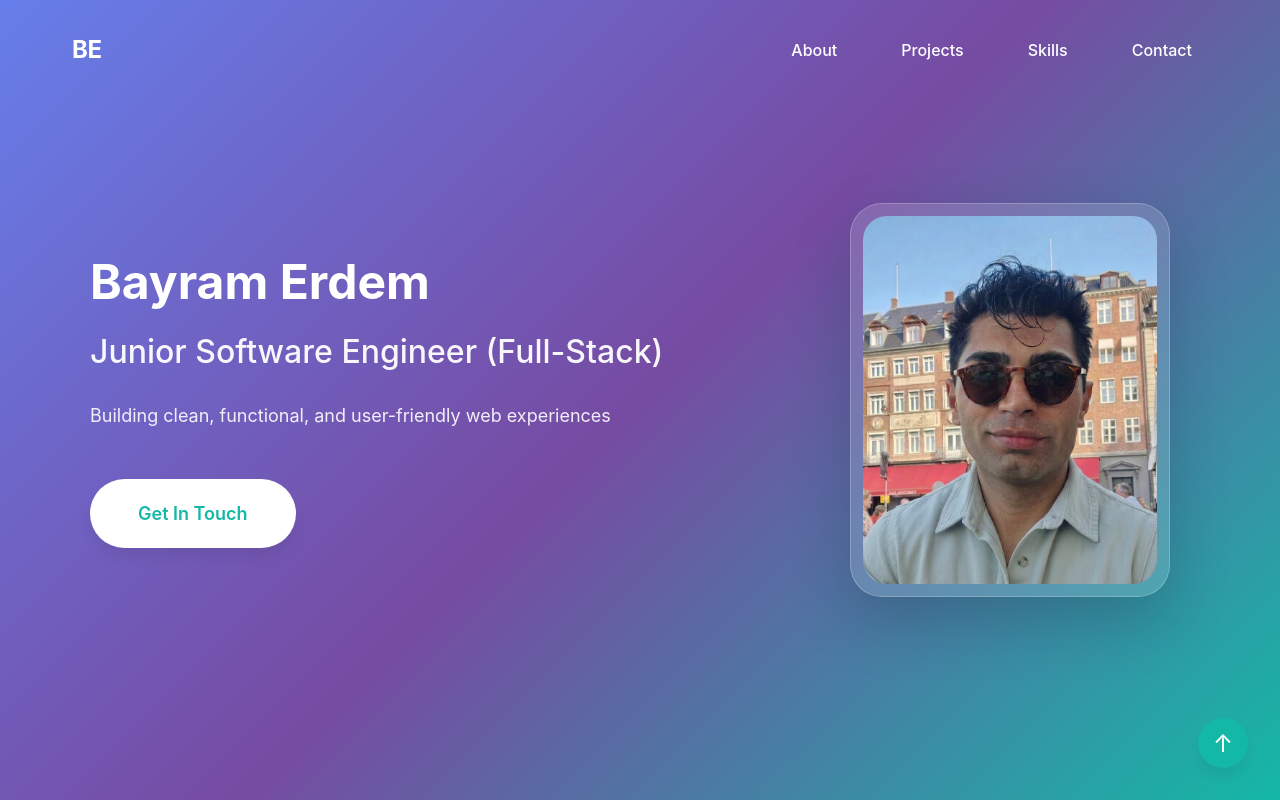
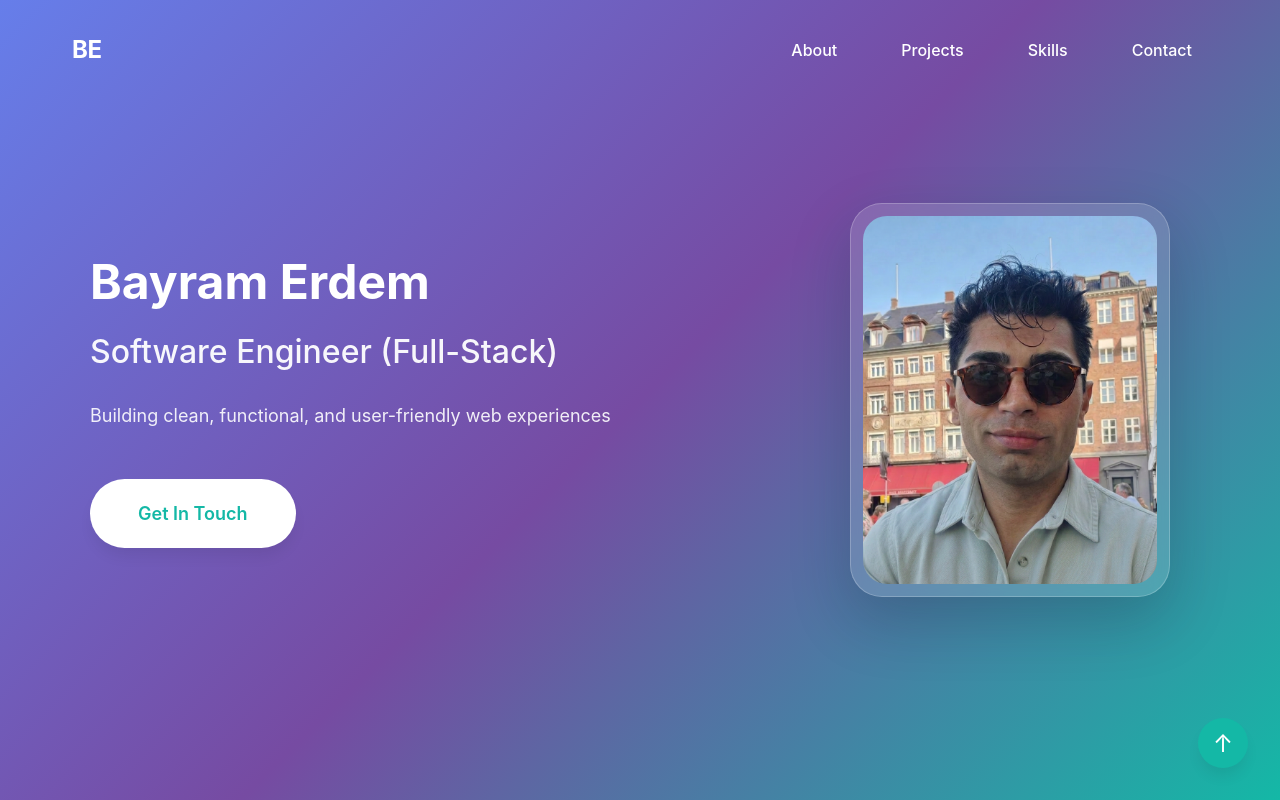
Before and after one commit to Bayram89/Portfolio, a React (Vite) app: page / in a window 1280 px wide. Shown: the top 800 px of the page. Built offline with nearby package versions, Linux system fonts and the light colour scheme.

Commit message:
update landing page name

```diff
--- a/src/components/hero/hero.jsx
+++ b/src/components/hero/hero.jsx
@@ -8,7 +8,7 @@ function Hero({ scrollToSection, children }) {
       <div className="hero-content">
         <div className="hero-copy">
           <h1 className="hero-title">Bayram Erdem</h1>
-          <p className="hero-subtitle">Junior Software Engineer (Full-Stack)</p>
+          <p className="hero-subtitle">Software Engineer (Full-Stack)</p>
           <p className="hero-tagline">Building clean, functional, and user-friendly web experiences</p>
           <button className="hero-cta" onClick={() => scrollToSection('contact')}>
             Get In Touch
```
